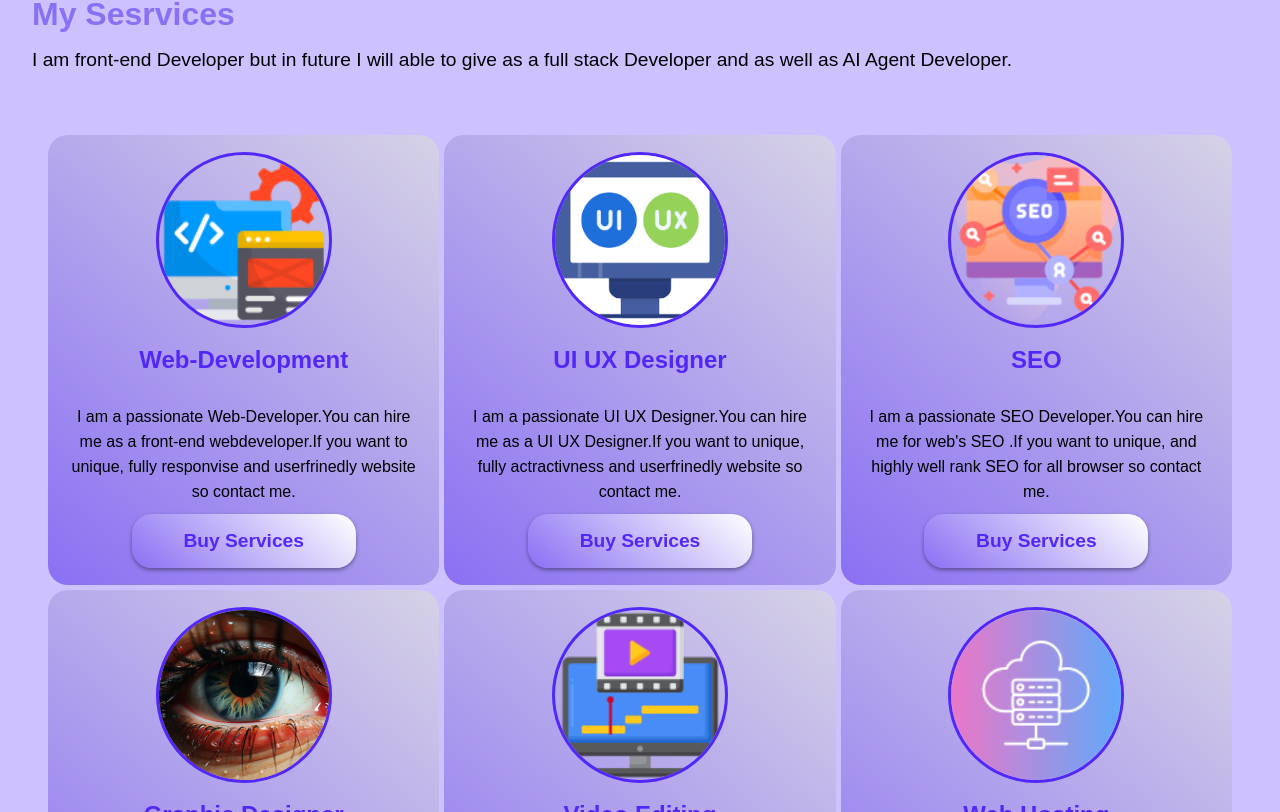
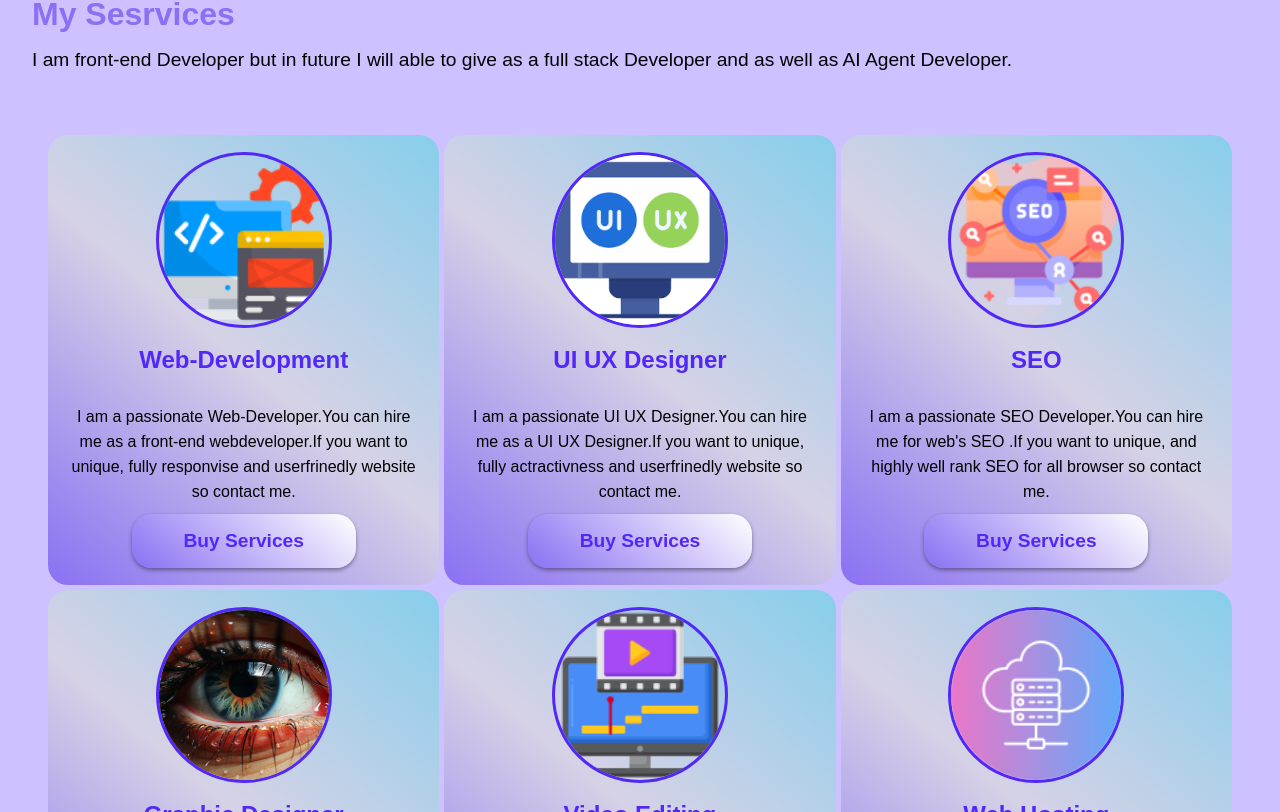
Before and after one commit to HamzaShabir0786/GIAIC-Q2-NextJS-Assignments, a Next.js app in the folder next-js-portfolio-with-custom-css/portfolio/: page / in a window 1280 px wide. Shown: the part 868-1680 px from the top of the page. Built offline with nearby package versions, Linux system fonts and the light colour scheme.

Commit message:
add color

```diff
--- a/next-js-portfolio-with-custom-css/portfolio/src/app/globals.css
+++ b/next-js-portfolio-with-custom-css/portfolio/src/app/globals.css
@@ -268,7 +268,7 @@ textarea {
   padding: 1rem;
 }
 .grid-items {
-  background: linear-gradient(40deg, #8a70f3, #d6d2e6);
+  background: linear-gradient(40deg, #8a70f3, #d6d2e6, skyblue);
   padding: 1rem;
   border-radius: 20px;
   display: grid;
```
